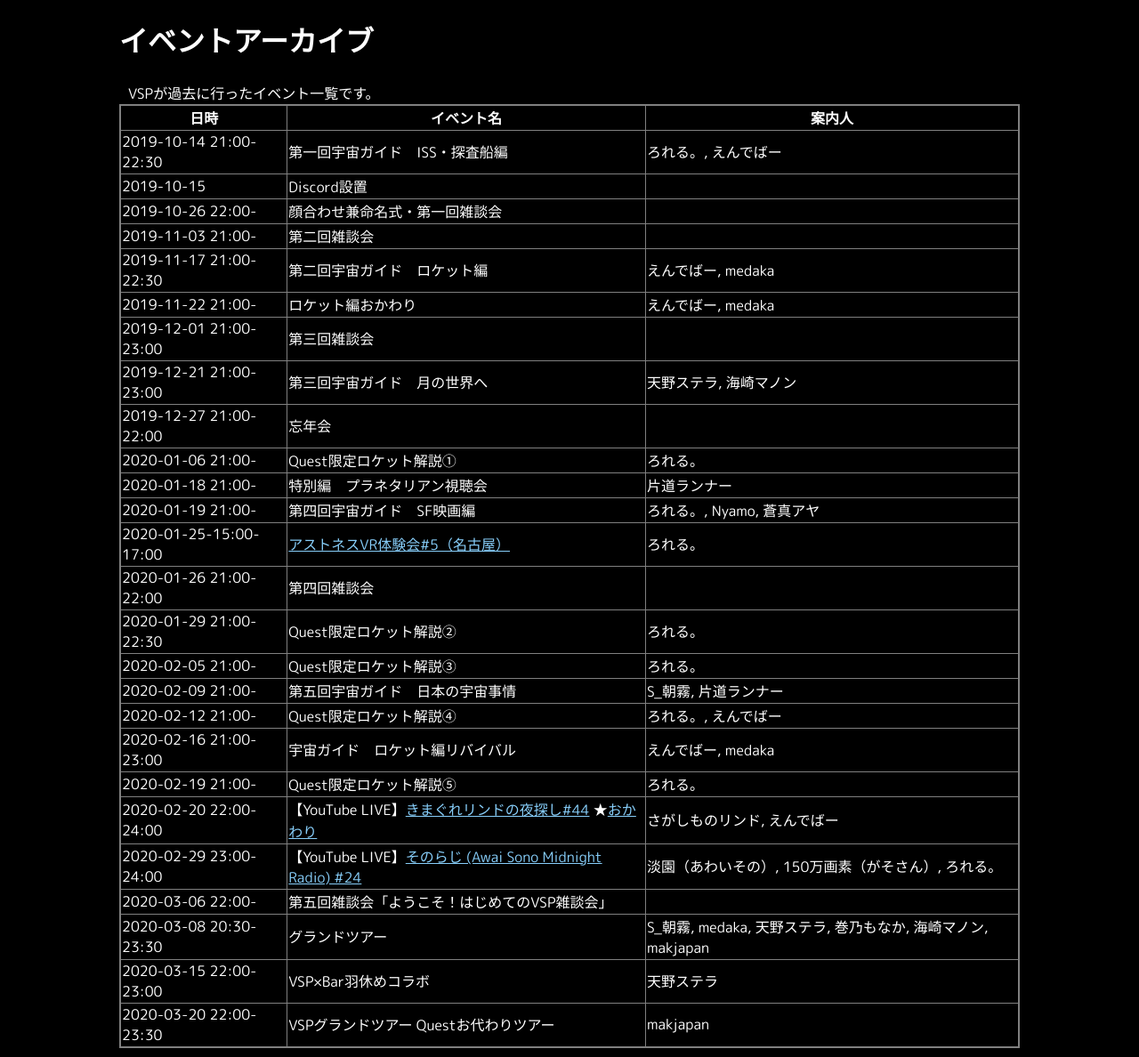
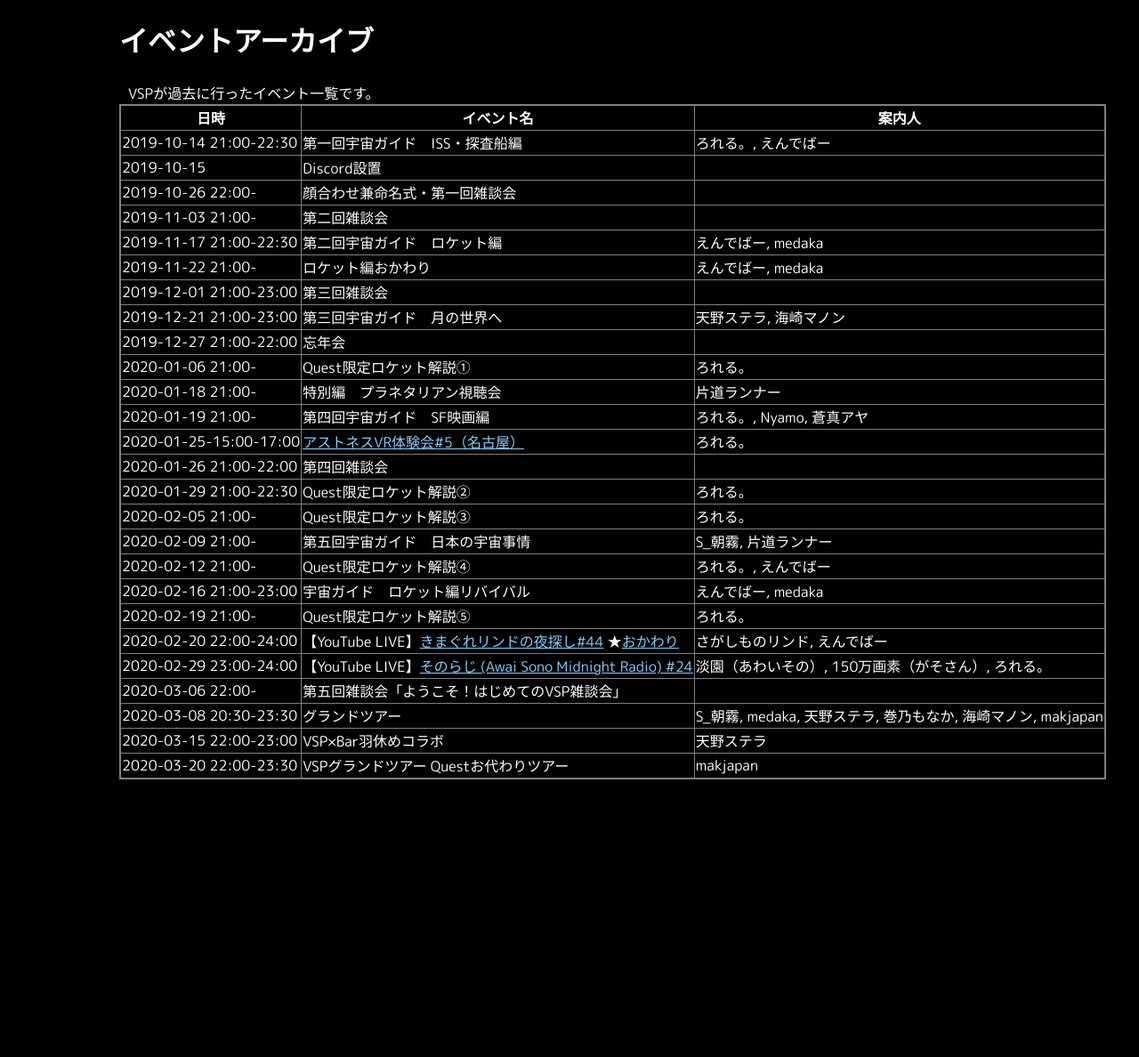
Before and after one commit to VirtualSpaceProgram/VirtualSpaceProgram.github.io, a Jekyll site: the page built from docs/event_archive.md, in a window 1280 px wide. Shown: the whole page at 89% size. Built offline with Jekyll 4.4.1, drawn with Linux system fonts in a browser that asks for light colours; our own code applies the rules of GitHub Pages for plain Markdown files; after the commit the page ends 900 px from its top, so only the background shows below that.

Commit message:
Fix: 表内の改行を無効化

```diff
--- a/_sass/main.scss
+++ b/_sass/main.scss
@@ -38,8 +38,10 @@ table{
   width: 100%;
   border-collapse: collapse;
   border: solid 2px grey;
+  min-width: 1000px;
 }
 
 table th, table td{
   border: solid 1px grey;
+  white-space: nowrap;
 }
```
Also changed, not shown: docs/event_archive.md (line endings or trailing spaces).
